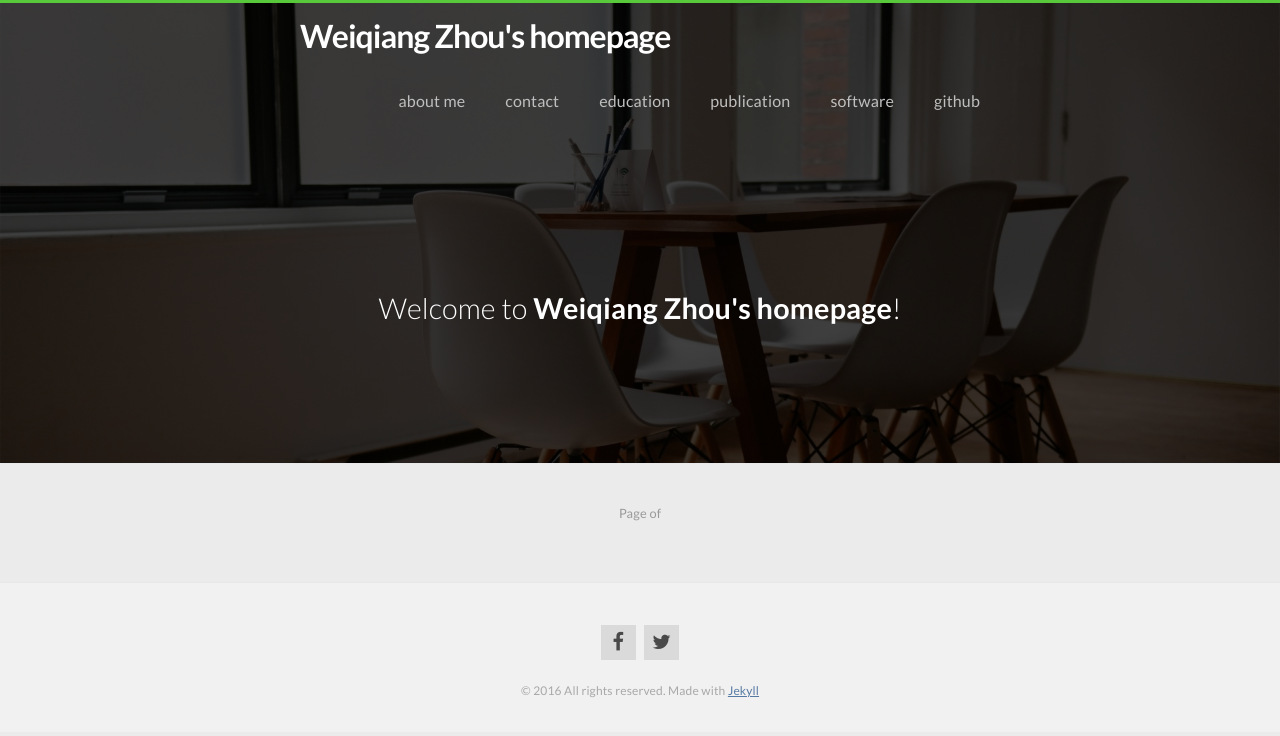
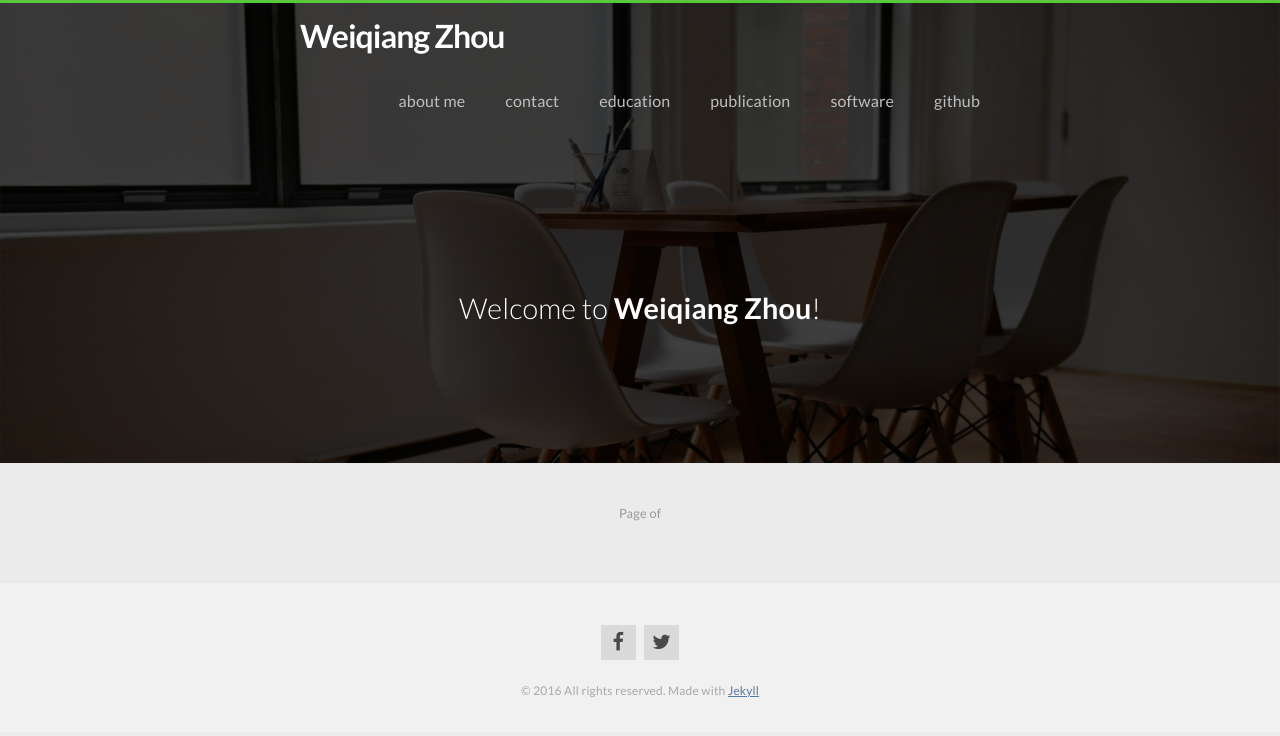
Before and after one commit to ILoveYouKen/ILoveYouKen.github.io, a Jekyll site: the page built from index.html, in a window 1280 px wide. Shown: the top 736 px of the page. Built offline with Jekyll 4.4.1, drawn with Linux system fonts in a browser that asks for light colours; nearby versions of some CDN libraries.

Commit message:
Update _config.yml

```diff
--- a/_config.yml
+++ b/_config.yml
@@ -1,5 +1,5 @@
 # Site settings
-title: Weiqiang Zhou's homepage
+title: Weiqiang Zhou
 email: kenzhou86@gmail.com
 description: "welcome"
 
```
